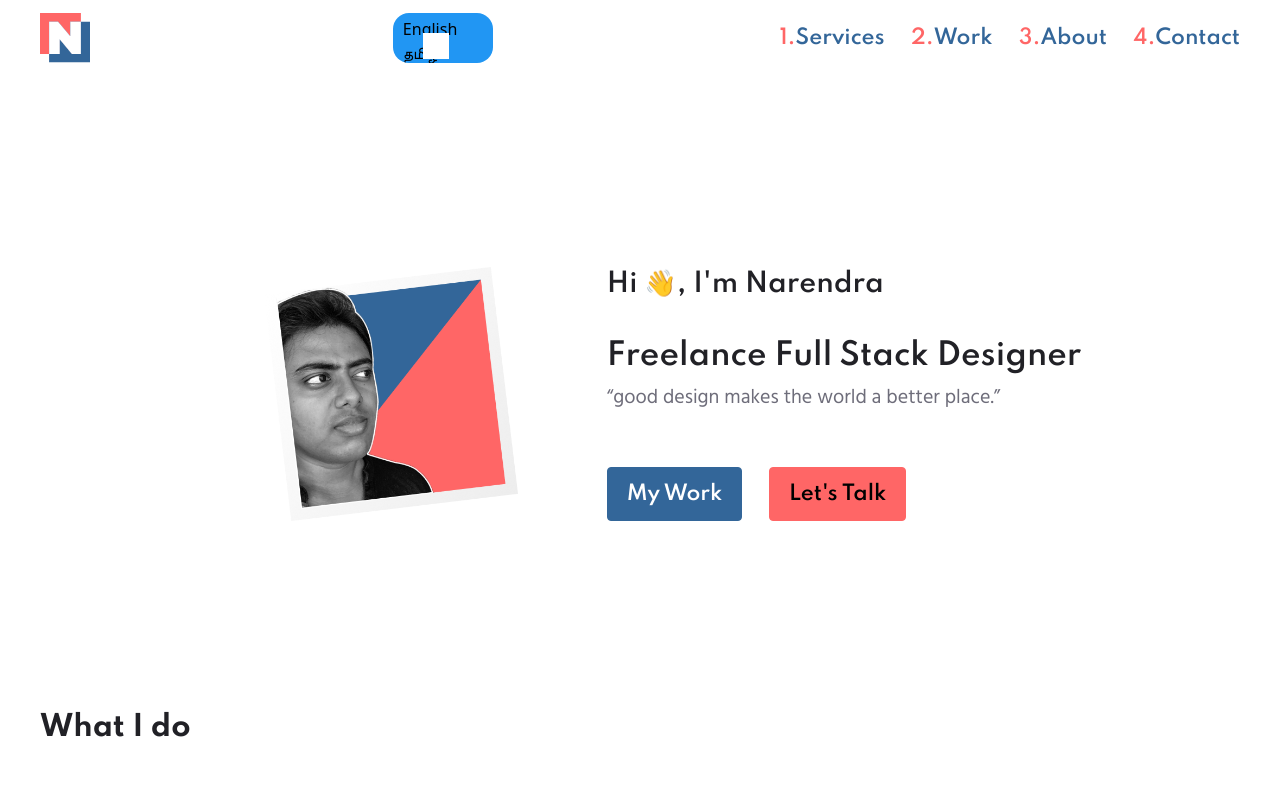
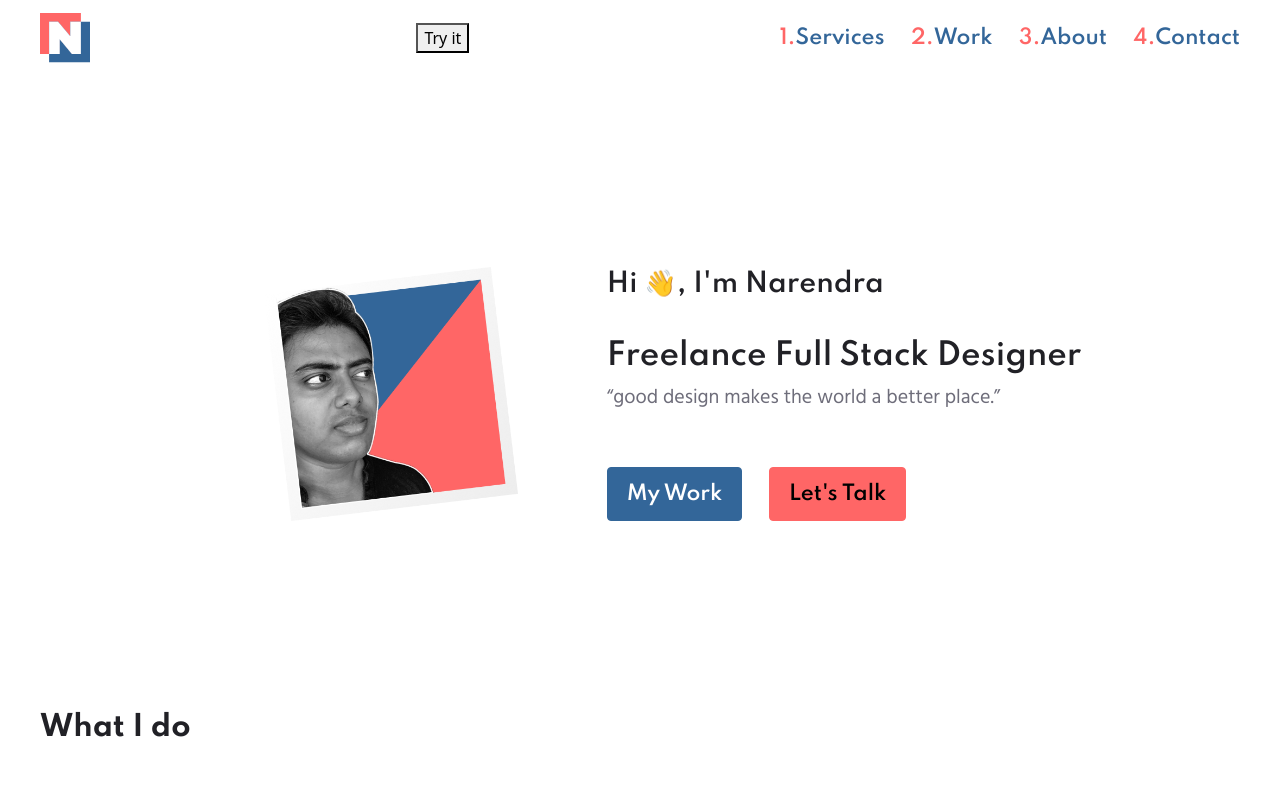
Before and after one commit to narenkram/Lance, a Nuxt app: page / in a window 1280 px wide. Shown: the top 800 px of the page. Built offline with nearby package versions, Linux system fonts and the light colour scheme.

Commit message:
implement lang toggle via js

```diff
--- a/assets/style.scss
+++ b/assets/style.scss
@@ -32,13 +32,12 @@
   src: url("./fonts/Hind/Hind-Medium.ttf");
 }
 
-// Language Typography
-div:lang(tamil) {
+// Language Options
+#english {
 }
-
-div:lang(en) {
+#tamil {
+  display: none;
 }
-
 $theme-colors: (
   "primary": #ff6666,
   "secondary": #336699,
@@ -184,66 +183,6 @@ $spacers: (
   }
   .Navbar {
     background-color: #ffffff;
-  }
-  .LangSwitch {
-    display: inline-flex;
-    border-radius: 1rem;
-    overflow: hidden;
-    position: relative;
-    width: 100px;
-    height: 50px;
-  }
-
-  .LangSwitch_toggle {
-    position: absolute;
-    cursor: pointer;
-    top: 0;
-    left: 0;
-    right: 0;
-    bottom: 0;
-    background-color: #ccc;
-    display: block;
-    padding: 4px 10px;
-    background-color: map-get($theme-colors, "gray4");
-  }
-
-  .LangSwitch_toggle:before {
-    position: absolute;
-    content: "";
-    height: 26px;
-    width: 26px;
-    left: 4px;
-    bottom: 4px;
-    background-color: white;
-    -webkit-transition: 0.4s;
-    transition: 0.4s;
-  }
-
-  .MyFirstLang_toggle:checked + .LangSwitch_toggle {
-    background-color: #2196f3;
-  }
-
-  .MyFirstLang_toggle:focus + .LangSwitch_toggle {
-    box-shadow: 0 0 1px #2196f3;
-  }
-
-  .MyFirstLang_toggle:checked + .LangSwitch_toggle:before {
-    -webkit-transform: translateX(26px);
-    -ms-transform: translateX(26px);
-    transform: translateX(26px);
-  }
-
-  .LangSwitch_toggle:hover {
-    background-color: map-get($theme-colors, "gray5");
-  }
-  .LangSwitch_toggle:active {
-    background-color: map-get($theme-colors, "gray5");
-  }
-  .MyFirstLang_toggle {
-    opacity: 0;
-    width: 0;
-    height: 0;
-    display: none;
   }
 }
 
--- a/components/Header.vue
+++ b/components/Header.vue
@@ -7,11 +7,12 @@
         alt="narendraram designer"
     /></a>
 
-    <label class="LangSwitch">
+    <!-- <label class="LangSwitch">
       <input type="checkbox" class="MyFirstLang_toggle" checked />
-      <!-- <span class="LangSwitch_toggle">English</span> -->
+      <span class="LangSwitch_toggle">English</span>
       <span class="LangSwitch_toggle">English தமிழ்</span>
-    </label>
+    </label> -->
+    <button onclick="myFunction()">Try it</button>
 
     <div class="Navbar_child">
       <a class="p-1 p-md-0 p-lg-0 nav-link ms-0" href="#services">
--- a/pages/index.vue
+++ b/pages/index.vue
@@ -1,6 +1,6 @@
 <template>
   <div class="container">
-    <div class="EnglishLang" lang="en">
+    <div id="english" lang="en">
       <section
         id="intro"
         class="
@@ -512,7 +512,7 @@
         </div>
       </section>
     </div>
-    <div class="TamilLang" lang="tamil">
+    <div id="tamil" lang="tamil">
       <section
         id="intro-tamil"
         class="
@@ -539,7 +539,9 @@
             "
           >
             <h3 class="mb-1 mb-md-2 mb-lg-2">வணக்கம் 🙏, நான் நரேந்திரா</h3>
-            <h1 class="mb-1 mb-md-1 mb-lg-0">சுயதொழில் பயனர் இடைமுகம் வடிவமைப்பாளர்</h1>
+            <h1 class="mb-1 mb-md-1 mb-lg-0">
+              சுயதொழில் பயனர் இடைமுகம் வடிவமைப்பாளர்
+            </h1>
             <blockquote class="blockquote mb-2 mb-md-3 mb-lg-3">
               <p class="Text_M mb-0">
                 “நல்ல வடிவமைப்பு உலகத்தை சிறந்த இடமாக மாற்றுகிறது.”
```
Also changed, not shown: pages/content.html (deleted, +0 -33 lines), static/js/scripts.js (+17 -0 lines).
